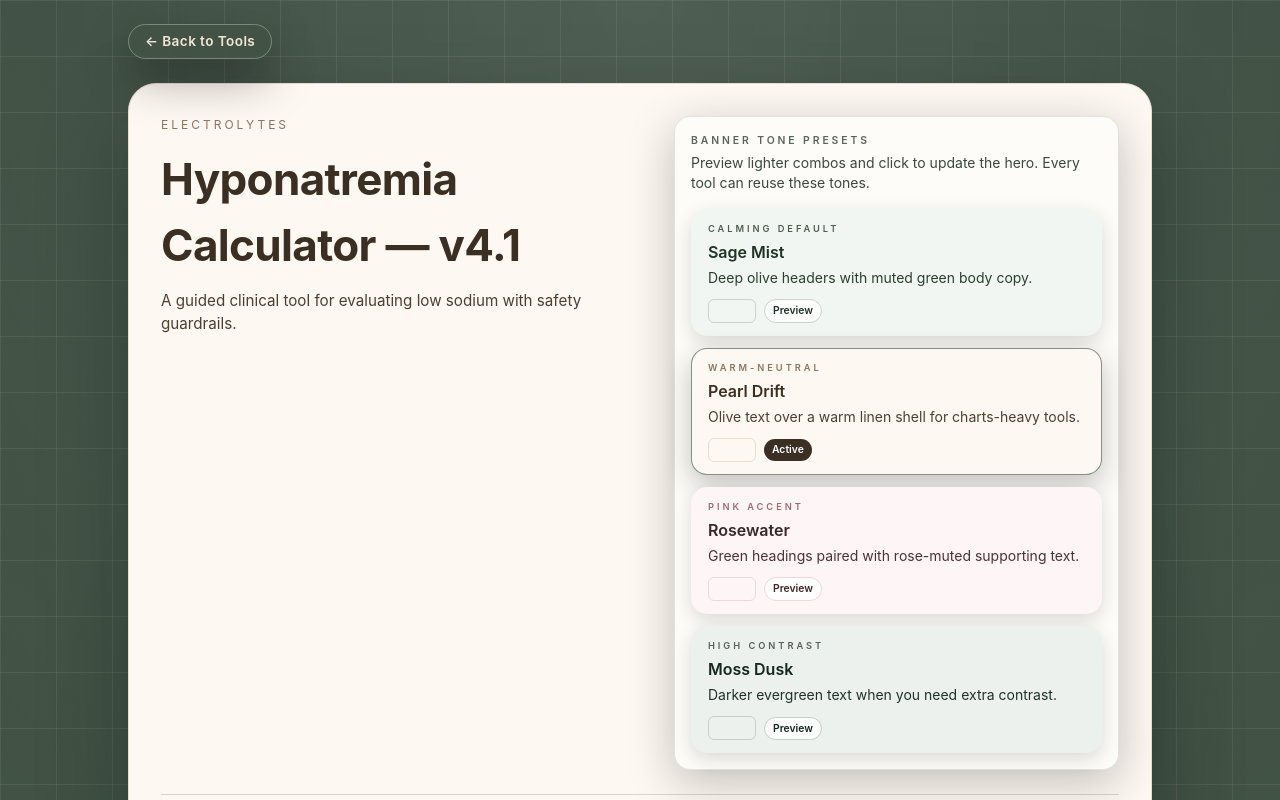
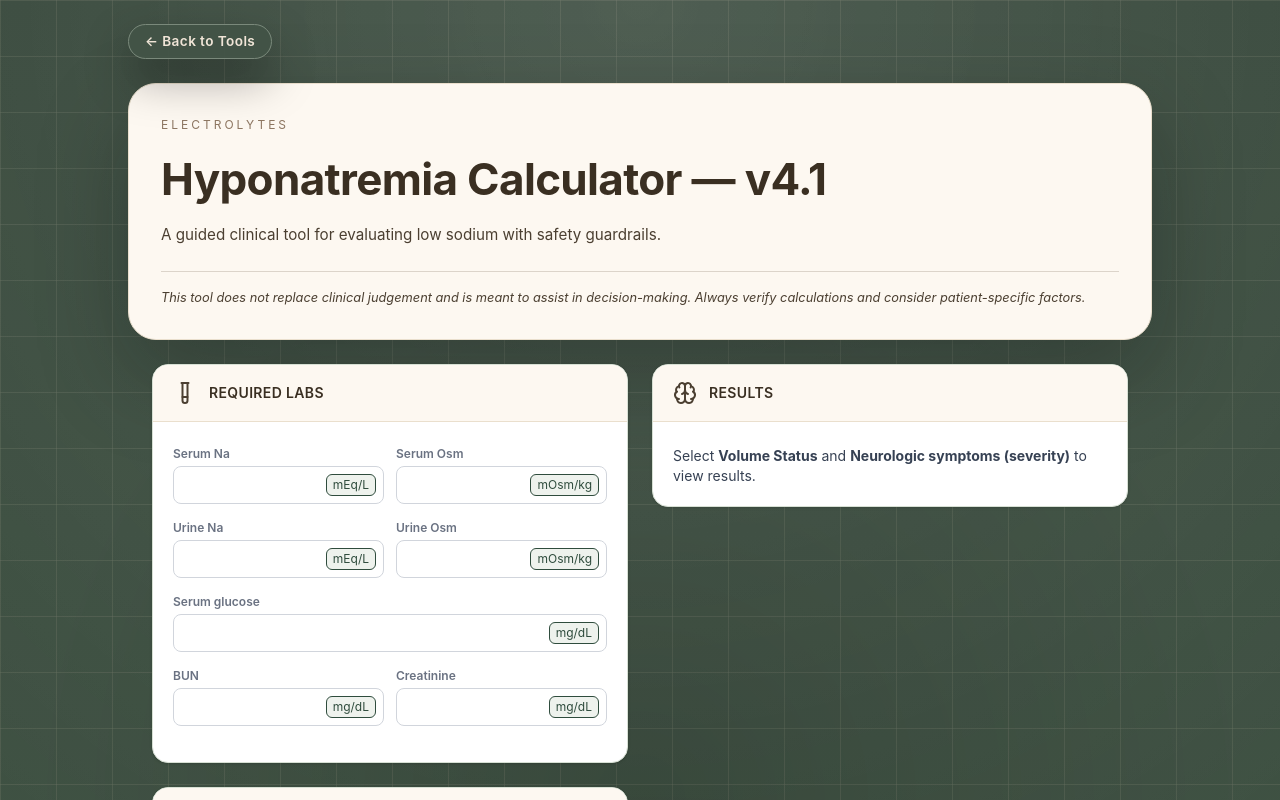
Before and after one commit to NotoMD-dev/notomed-site, a Next.js app: page /tools/hypona-calc in a window 1280 px wide. Shown: the top 800 px of the page. Built offline with nearby package versions, Linux system fonts and the light colour scheme.

Commit message:
Standardize tool pages on Pearl Drift

```diff
--- a/src/app/globals.css
+++ b/src/app/globals.css
@@ -45,20 +45,20 @@
   --pill-border: #7a897b;
   --pill-text: #f0e5d7;
 
-  --tool-hero-border: rgba(107, 134, 115, 0.35);
-  --tool-hero-surface: #fdfbf7;
-  --tool-hero-title: #1f362c;
-  --tool-hero-text: #2c4233;
-  --tool-hero-muted: #4a5b50;
-  --tool-hero-eyebrow: rgba(31, 54, 44, 0.65);
+  --tool-hero-border: var(--hero-tone-pear-border);
+  --tool-hero-surface: var(--hero-tone-pear-surface);
+  --tool-hero-title: var(--hero-tone-pear-title);
+  --tool-hero-text: var(--hero-tone-pear-body);
+  --tool-hero-muted: var(--hero-tone-pear-muted);
+  --tool-hero-eyebrow: var(--hero-tone-pear-muted);
   --tool-back-bg: rgba(67, 84, 71, 0.95);
   --tool-back-border: #7a897b;
   --tool-back-text: #f0e5d7;
-  --tool-panel-header-bg: #243428;
-  --tool-panel-header-hover: #2e4534;
-  --tool-panel-header-border: rgba(138, 162, 145, 0.55);
-  --tool-panel-header-text: #f9f6ef;
-  --tool-panel-header-subtext: rgba(233, 241, 232, 0.85);
+  --tool-panel-header-bg: var(--hero-tone-pear-surface);
+  --tool-panel-header-hover: #f7f1e7;
+  --tool-panel-header-border: var(--hero-tone-pear-border);
+  --tool-panel-header-text: var(--hero-tone-pear-title);
+  --tool-panel-header-subtext: var(--hero-tone-pear-body);
 
   --hero-tone-sage-surface: #f1f6f2;
   --hero-tone-sage-border: #c9d5c8;
@@ -125,20 +125,20 @@
   --pill-border: #b7a88f;
   --pill-text: #2f271d;
 
-  --tool-hero-border: rgba(63, 107, 83, 0.35);
-  --tool-hero-surface: #ffffff;
-  --tool-hero-title: #143223;
-  --tool-hero-text: #2d4133;
-  --tool-hero-muted: #4a4035;
-  --tool-hero-eyebrow: rgba(32, 46, 38, 0.65);
+  --tool-hero-border: var(--hero-tone-pear-border);
+  --tool-hero-surface: var(--hero-tone-pear-surface);
+  --tool-hero-title: var(--hero-tone-pear-title);
+  --tool-hero-text: var(--hero-tone-pear-body);
+  --tool-hero-muted: var(--hero-tone-pear-muted);
+  --tool-hero-eyebrow: var(--hero-tone-pear-muted);
   --tool-back-bg: rgba(83, 101, 88, 0.15);
   --tool-back-border: #748a78;
   --tool-back-text: #2f271d;
-  --tool-panel-header-bg: #aec2b0;
-  --tool-panel-header-hover: #9ab39e;
-  --tool-panel-header-border: rgba(63, 107, 83, 0.45);
-  --tool-panel-header-text: #1f241e;
-  --tool-panel-header-subtext: rgba(32, 34, 30, 0.75);
+  --tool-panel-header-bg: var(--hero-tone-pear-surface);
+  --tool-panel-header-hover: #f7f1e7;
+  --tool-panel-header-border: var(--hero-tone-pear-border);
+  --tool-panel-header-text: var(--hero-tone-pear-title);
+  --tool-panel-header-subtext: var(--hero-tone-pear-body);
 
   --hero-tone-sage-surface: #f1f6f2;
   --hero-tone-sage-border: #c9d5c8;
@@ -316,81 +316,13 @@ body {
   --tool-hero-title-current: var(--tool-hero-title);
   --tool-hero-text-current: var(--tool-hero-text);
   --tool-hero-eyebrow-current: var(--tool-hero-eyebrow);
-  --tool-hero-divider-current: rgba(31, 54, 44, 0.12);
+  --tool-hero-divider-current: rgba(84, 65, 45, 0.2);
 
   border-radius: 28px;
   border: 1px solid var(--tool-hero-border-current);
   background: var(--tool-hero-surface-current);
   padding: 2rem;
   box-shadow: 0 35px 90px rgba(8, 12, 10, 0.28);
-}
-
-.tool-hero[data-tone="sage"] {
-  --tool-hero-border-current: var(--hero-tone-sage-border);
-  --tool-hero-surface-current: var(--hero-tone-sage-surface);
-  --tool-hero-title-current: var(--hero-tone-sage-title);
-  --tool-hero-text-current: var(--hero-tone-sage-body);
-  --tool-hero-eyebrow-current: var(--hero-tone-sage-muted);
-  --tool-hero-divider-current: rgba(47, 71, 57, 0.2);
-}
-
-.tool-hero[data-tone="pear"] {
-  --tool-hero-border-current: var(--hero-tone-pear-border);
-  --tool-hero-surface-current: var(--hero-tone-pear-surface);
-  --tool-hero-title-current: var(--hero-tone-pear-title);
-  --tool-hero-text-current: var(--hero-tone-pear-body);
-  --tool-hero-eyebrow-current: var(--hero-tone-pear-muted);
-  --tool-hero-divider-current: rgba(84, 65, 45, 0.2);
-}
-
-.tool-hero[data-tone="rose"] {
-  --tool-hero-border-current: var(--hero-tone-rose-border);
-  --tool-hero-surface-current: var(--hero-tone-rose-surface);
-  --tool-hero-title-current: var(--hero-tone-rose-title);
-  --tool-hero-text-current: var(--hero-tone-rose-body);
-  --tool-hero-eyebrow-current: var(--hero-tone-rose-muted);
-  --tool-hero-divider-current: rgba(95, 52, 61, 0.25);
-}
-
-.tool-hero[data-tone="dusk"] {
-  --tool-hero-border-current: var(--hero-tone-dusk-border);
-  --tool-hero-surface-current: var(--hero-tone-dusk-surface);
-  --tool-hero-title-current: var(--hero-tone-dusk-title);
-  --tool-hero-text-current: var(--hero-tone-dusk-body);
-  --tool-hero-eyebrow-current: var(--hero-tone-dusk-muted);
-  --tool-hero-divider-current: rgba(28, 45, 37, 0.25);
-}
-
-.tool-shell[data-panel-tone="sage"] {
-  --tool-panel-header-bg: var(--hero-tone-sage-surface);
-  --tool-panel-header-hover: #e7efe8;
-  --tool-panel-header-border: var(--hero-tone-sage-border);
-  --tool-panel-header-text: var(--hero-tone-sage-title);
-  --tool-panel-header-subtext: var(--hero-tone-sage-body);
-}
-
-.tool-shell[data-panel-tone="pear"] {
-  --tool-panel-header-bg: var(--hero-tone-pear-surface);
-  --tool-panel-header-hover: #f7f1e7;
-  --tool-panel-header-border: var(--hero-tone-pear-border);
-  --tool-panel-header-text: var(--hero-tone-pear-title);
-  --tool-panel-header-subtext: var(--hero-tone-pear-body);
-}
-
-.tool-shell[data-panel-tone="rose"] {
-  --tool-panel-header-bg: var(--hero-tone-rose-surface);
-  --tool-panel-header-hover: #f7ecef;
-  --tool-panel-header-border: var(--hero-tone-rose-border);
-  --tool-panel-header-text: var(--hero-tone-rose-title);
-  --tool-panel-header-subtext: var(--hero-tone-rose-body);
-}
-
-.tool-shell[data-panel-tone="dusk"] {
-  --tool-panel-header-bg: var(--hero-tone-dusk-surface);
-  --tool-panel-header-hover: #dde6e0;
-  --tool-panel-header-border: var(--hero-tone-dusk-border);
-  --tool-panel-header-text: var(--hero-tone-dusk-title);
-  --tool-panel-header-subtext: var(--hero-tone-dusk-body);
 }
 
 .tool-hero-title {
--- a/src/app/tools/hypona-calc/client-page.tsx
+++ b/src/app/tools/hypona-calc/client-page.tsx
@@ -1,10 +1,9 @@
 "use client";
 
 import React, { useMemo, useState } from "react";
-import ToolPageShell, { ToolHeroTone } from "@/components/ToolPageShell";
+import ToolPageShell from "@/components/ToolPageShell";
 import AiPlanPanel from "@/components/AiPlanPanel";
 import type { StructuredData } from "@/lib/getAIPlan";
-import { HeroToneSelector } from "@/components/HeroToneSelector";
 import {
   TestTube,
   Droplets,
@@ -993,8 +992,6 @@ function HyponatremiaAppContent() {
    ========================= */
 
 export default function HyponatremiaPage() {
-  const [heroTone, setHeroTone] = useState<ToolHeroTone>("pear");
-
   return (
     <ToolPageShell
       title="Hyponatremia Calculator — v4.1"
@@ -1010,9 +1007,6 @@ export default function HyponatremiaPage() {
       }
       maxWidthClass="max-w-5xl"
       bodyClassName="mx-auto max-w-5xl"
-      heroTone={heroTone}
-      panelTone={heroTone}
-      heroAside={<HeroToneSelector value={heroTone} onChange={setHeroTone} />}
     >
       <HyponatremiaAppContent />
     </ToolPageShell>
--- a/src/app/tools/opioid-calc/client-page.tsx
+++ b/src/app/tools/opioid-calc/client-page.tsx
@@ -2,7 +2,7 @@
 "use client";
 
 import React, { useState } from "react";
-import ToolPageShell, { ToolHeroTone } from "@/components/ToolPageShell";
+import ToolPageShell from "@/components/ToolPageShell";
 import { RegimenProvider, useRegimenContext } from "@/context/RegimenContext";
 import { HomeRegimenInput } from "@/components/HomeRegimenInput";
 import { PRNSuggestionTable } from "@/components/PRNSuggestionTable";
@@ -11,7 +11,6 @@ import { QuickConvert } from "@/components/QuickConvert";
 import { Switch } from "@/components/ui/Switch";
 import { AccordionStep } from "@/components/AccordionStep";
 import { ChevronRight } from "lucide-react";
-import { HeroToneSelector } from "@/components/HeroToneSelector";
 
 // =========================================================
 // Opioid Regimen Builder - v5.0.0 (UX Rework)
@@ -119,8 +118,6 @@ function AppContent() {
 }
 
 export default function OpioidConversionPage() {
-  const [heroTone, setHeroTone] = useState<ToolHeroTone>("pear");
-
   return (
     <RegimenProvider>
       <ToolPageShell
@@ -136,9 +133,6 @@ export default function OpioidConversionPage() {
           </p>
         }
         bodyClassName="space-y-6"
-        heroTone={heroTone}
-        panelTone={heroTone}
-        heroAside={<HeroToneSelector value={heroTone} onChange={setHeroTone} />}
       >
         <AppContent />
       </ToolPageShell>
--- a/src/app/tools/preop-note/client-page.tsx
+++ b/src/app/tools/preop-note/client-page.tsx
@@ -2,8 +2,8 @@
 "use client";
 
 import React, { useEffect, useMemo, useState, useCallback } from "react";
-import Link from "next/link";
 import AiPlanPanel from "@/components/AiPlanPanel";
+import ToolPageShell from "@/components/ToolPageShell";
 import type {
   Antiplatelet,
   Anticoagulant,
@@ -314,11 +314,11 @@ function composeNote(inputs: InputState) {
 // Keep these shared tokens aligned with the other calculators so the palette stays
 // consistent even if this file is re-merged later.
 const primaryButtonClass =
-  "rounded-xl bg-[#3f6b53] text-white px-4 py-2 text-sm font-semibold shadow-md transition hover:bg-[#4f7f64] focus:outline-none focus:ring-2 focus:ring-[#c7d8c7]/80 focus:ring-offset-1";
+  "rounded-xl bg-[#3f6b53] text-white px-4 py-2 text-sm font-semibold shadow-md transition hover:bg-[#4f7f64] focus:outline-none focus:ring-2 focus:ring-[#eadfcd] focus:ring-offset-1";
 const secondaryButtonClass =
-  "rounded-xl border border-gray-300 bg-white px-4 py-2 text-sm font-medium text-gray-800 shadow-sm transition hover:bg-gray-50 focus:outline-none focus:ring-2 focus:ring-gray-200 focus:ring-offset-1";
+  "rounded-xl border border-[color:var(--hero-tone-pear-border)] bg-white px-4 py-2 text-sm font-semibold text-[color:var(--hero-tone-pear-title)] shadow-sm transition hover:bg-[color:var(--hero-tone-pear-surface)] focus:outline-none focus:ring-2 focus:ring-[#eadfcd] focus:ring-offset-1";
 const fieldInputClass =
-  "w-full rounded-xl border border-gray-300 bg-white px-3 py-2 text-sm text-gray-900 transition focus:outline-none focus:ring-2 focus:ring-gray-200 focus:border-gray-400";
+  "w-full rounded-xl border border-[color:var(--hero-tone-pear-border)] bg-white px-3 py-2 text-sm text-[color:var(--hero-tone-pear-title)] transition focus:outline-none focus:ring-2 focus:ring-[#eadfcd] focus:border-[color:var(--hero-tone-pear-border)]";
 
 function StepHeader({
   step,
@@ -334,15 +334,15 @@ function StepHeader({
   return (
     <div className="mb-4">
       <div className="mb-3 flex flex-col gap-2 sm:flex-row sm:items-center sm:justify-between">
-        <div className="text-[11px] font-semibold uppercase tracking-wide text-[#5d7d6a]">
+        <div className="text-[11px] font-semibold uppercase tracking-wide text-[color:var(--hero-tone-pear-muted)]">
           Step {step} of {total}
         </div>
-        <div className="inline-flex items-center rounded-full border border-[#d7e0d4]/70 bg-[#eef2ed]/70 text-[10px] font-semibold text-[#3f6b53] px-3 py-1 shadow-sm">
+        <div className="inline-flex items-center rounded-full border border-[color:var(--hero-tone-pear-border)] bg-[color:var(--hero-tone-pear-surface)] text-[10px] font-semibold text-[color:var(--hero-tone-pear-title)] px-3 py-1 shadow-sm">
           Pre-Op QuickNote
         </div>
       </div>
-      <h2 className="text-xl font-semibold text-gray-900 tracking-tight">{title}</h2>
-      {hint && <p className="mt-1 text-xs text-gray-600">{hint}</p>}
+      <h2 className="text-xl font-semibold text-[color:var(--hero-tone-pear-title)] tracking-tight">{title}</h2>
+      {hint && <p className="mt-1 text-xs text-[color:var(--hero-tone-pear-body)]">{hint}</p>}
     </div>
   );
 }
@@ -359,14 +359,12 @@ function Chip({
   disabled?: boolean;
 }) {
   const base = "px-3 py-2 rounded-xl border text-sm font-semibold transition focus:outline-none";
-  const focus = disabled
-    ? ""
-    : "focus:ring-2 focus:ring-gray-200 focus:ring-offset-1";
+  const focus = disabled ? "" : "focus:ring-2 focus:ring-[#eadfcd] focus:ring-offset-1";
   const palette = disabled
-    ? "bg-gray-100 text-gray-400 border-gray-200 cursor-not-allowed shadow-none"
+    ? "bg-[#f2ece2] text-[#b4a594] border-[#e4d6c2] cursor-not-allowed shadow-none"
     : active
-    ? "bg-gray-900 text-white border-gray-900 shadow-md hover:bg-gray-800"
-    : "bg-white text-gray-800 border-gray-300 hover:bg-gray-50 hover:border-gray-400 shadow-sm";
+    ? "bg-[#2f4c3d] text-white border-[#2f4c3d] shadow-md hover:bg-[#253c30]"
+    : "bg-white text-[color:var(--hero-tone-pear-title)] border-[color:var(--hero-tone-pear-border)] hover:bg-[color:var(--hero-tone-pear-surface)] hover:border-[color:var(--hero-tone-pear-border)] shadow-sm";
   return (
     <button
       type="button"
@@ -381,7 +379,7 @@ function Chip({
 
 function Box({ children }: { children: React.ReactNode }) {
   return (
-    <div className="rounded-2xl border border-[#d7e0d4]/70 bg-white shadow-[0_18px_45px_-32px_rgba(79,70,229,0.25)] p-4 sm:p-6">
+    <div className="rounded-2xl border border-[color:var(--hero-tone-pear-border)] bg-[color:var(--hero-tone-pear-surface)] shadow-[0_25px_65px_-35px_rgba(58,47,34,0.55)] p-4 sm:p-6">
       {children}
     </div>
   );
@@ -398,7 +396,7 @@ function BinaryChipGroup({
 }) {
   return (
     <div className="mb-2 flex flex-col gap-3 sm:flex-row sm:items-center sm:gap-2">
-      <div className="text-sm font-medium text-gray-800 sm:w-48 sm:shrink-0">{label}</div>
+      <div className="text-sm font-medium text-[color:var(--hero-tone-pear-title)] sm:w-48 sm:shrink-0">{label}</div>
       <div className="flex flex-wrap gap-2">
         <Chip active={value} onClick={() => onChange(true)}>
           Taking
@@ -1123,14 +1121,14 @@ export default function PreOpQuickNoteDemo() {
       />
 
       {/* Big decision banner */}
-      <div className="rounded-2xl border border-[#d7e0d4]/70 bg-gradient-to-r from-[#4f6b5b]/90 via-[#6c8877]/90 to-[#4f6b5b]/90 text-white px-5 py-4 mb-5 shadow-xl">
-        <div className="text-[11px] font-semibold uppercase tracking-wide text-[#eef2ed]/90">
+      <div className="rounded-2xl border border-[color:var(--hero-tone-pear-border)] bg-[color:var(--hero-tone-pear-surface)] px-5 py-4 mb-5 shadow-[0_25px_65px_-35px_rgba(58,47,34,0.55)]">
+        <div className="text-[11px] font-semibold uppercase tracking-wide text-[color:var(--hero-tone-pear-muted)]">
           Cardiac clearance decision
         </div>
-        <div className="text-xl font-semibold tracking-tight mt-1">
+        <div className="text-xl font-semibold tracking-tight mt-1 text-[color:var(--hero-tone-pear-title)]">
           {decision.decision}
         </div>
-        <div className="text-xs mt-1 text-[#eef2ed]/80">
+        <div className="text-xs mt-1 text-[color:var(--hero-tone-pear-body)]">
           RCRI {rcriScore} ({rcriRiskTable(rcriScore)})
           {typeof state.extras.vocalPennPct === "number" && (
             <> · VOCAL-Penn {state.extras.vocalPennPct.toFixed(1)}%</>
@@ -1168,10 +1166,10 @@ export default function PreOpQuickNoteDemo() {
         </div>
       </div>
 
-      <p className="mt-3 text-[11px] text-gray-500">
+      <p className="mt-3 text-[11px] text-[color:var(--hero-tone-pear-body)]">
         Tip: you can fill as much or as little as you want in earlier steps; the AI plan will still generate based on what&apos;s provided.
       </p>
-      <p className="mt-2 text-[10px] text-gray-400">
+      <p className="mt-2 text-[10px] text-[color:var(--hero-tone-pear-muted)]">
         References: 2024 AHA/ACC perioperative guideline; Modha and Whinney 2022
         (Ann Intern Med); Perioperative Medication Management reference; JAMA
         Review 2022 (PMID 36343344).
@@ -1183,16 +1181,16 @@ export default function PreOpQuickNoteDemo() {
   // Sticky summary dock
   const SummaryDock = (
     <div className="fixed left-0 right-0 bottom-0 z-30 pb-4">
-      <div className="mx-auto max-w-6xl px-4 sm:px-6 lg:px-8">
-        <div className="rounded-2xl border border-[#d7e0d4]/70 bg-[#eef2ed]/70 shadow-lg backdrop-blur-sm px-4 py-3 flex flex-col sm:flex-row sm:items-center sm:justify-between gap-2">
-          <div className="text-xs text-gray-800 text-pretty">
-            <span className="mr-2 font-semibold text-[#3f6b53]">RCRI {rcriScore}</span>
-            <span className="mr-2 text-gray-700">({rcriRiskTable(rcriScore)})</span>
-            <span className="text-gray-700">Decision: {decision.decision}</span>
+      <div className="mx-auto max-w-5xl px-4 sm:px-6 lg:px-8">
+        <div className="rounded-2xl border border-[color:var(--hero-tone-pear-border)] bg-[color:var(--hero-tone-pear-surface)]/90 shadow-[0_18px_40px_rgba(20,34,26,0.35)] backdrop-blur-sm px-4 py-3 flex flex-col sm:flex-row sm:items-center sm:justify-between gap-2">
+          <div className="text-xs text-[color:var(--hero-tone-pear-title)] text-pretty">
+            <span className="mr-2 font-semibold">RCRI {rcriScore}</span>
+            <span className="mr-2 text-[color:var(--hero-tone-pear-body)]">({rcriRiskTable(rcriScore)})</span>
+            <span className="text-[color:var(--hero-tone-pear-body)]">Decision: {decision.decision}</span>
           </div>
           <button
             onClick={() => setCurrent(TOTAL_STEPS)}
-            className="text-xs font-medium text-[#3f6b53] hover:text-[#355a45]"
+            className="text-xs font-semibold text-[color:var(--hero-tone-pear-title)] hover:text-[#2f4c3d]"
           >
             Jump to note
           </button>
@@ -1202,29 +1200,21 @@ export default function PreOpQuickNoteDemo() {
   );
 
   return (
-    <div className="min-h-screen bg-gray-50 font-sans text-gray-800">
-      <div className="mx-auto max-w-6xl px-4 pt-6 sm:px-6 lg:px-8">
-        <Link
-          href="/tools"
-          className="inline-flex items-center gap-2 rounded-xl border border-[#c7d2c5] bg-white px-4 py-2 text-sm font-semibold tracking-tight text-[#2f4c3d] shadow-sm transition hover:border-[#9eb39f] hover:bg-[#eef2ed]"
-        >
-          ← Back to Tools
-        </Link>
-      </div>
-
-      <header className="max-w-5xl mx-auto px-4 mb-10 sm:px-6 lg:px-8">
-        <h1 className="text-3xl font-extrabold text-gray-900 tracking-tight">
-          Pre-Op QuickNote &amp; Risk Stratifier
-        </h1>
-        <p className="mt-2 text-base text-gray-600">
-          A guided workflow for perioperative risk assessment with copy-ready documentation.
-        </p>
-        <p className="text-xs text-gray-800 italic mt-2">
-          This tool is a clinical aid and does not replace clinical judgement. Verify all recommendations with patient-specific factors.
-        </p>
-      </header>
-
-      <main className="max-w-5xl mx-auto px-4 pb-32 sm:px-6 lg:px-8">
+    <>
+      <ToolPageShell
+        title="Pre-Op QuickNote & Risk Stratifier"
+        eyebrow="Perioperative AI"
+        description={
+          <p>A guided workflow for perioperative risk assessment with copy-ready documentation.</p>
+        }
+        footnote={
+          <p>
+            This tool is a clinical aid and does not replace clinical judgement. Verify all recommendations with patient-specific factors.
+          </p>
+        }
+        maxWidthClass="max-w-5xl"
+        bodyClassName="space-y-6"
+      >
         <div className="space-y-6">
           {current === 1 && Step1}
           {current === 2 && Step2}
@@ -1234,9 +1224,9 @@ export default function PreOpQuickNoteDemo() {
           {current === 6 && Step6}
           {current === 7 && Step7}
         </div>
-      </main>
+      </ToolPageShell>
 
       {current >= 3 && SummaryDock}
-    </div>
+    </>
   );
 }
--- a/src/components/HeroToneSelector.tsx
+++ /dev/null
@@ -1,117 +0,0 @@
-"use client";
-
-import type { ToolHeroTone } from "./ToolPageShell";
-
-const HERO_TONE_OPTIONS: ReadonlyArray<{
-  id: ToolHeroTone;
-  label: string;
-  body: string;
-  eyebrow: string;
-}> = [
-  {
-    id: "sage",
-    label: "Sage Mist",
-    body: "Deep olive headers with muted green body copy.",
-    eyebrow: "calming default",
-  },
-  {
-    id: "pear",
-    label: "Pearl Drift",
-    body: "Olive text over a warm linen shell for charts-heavy tools.",
-    eyebrow: "warm-neutral",
-  },
-  {
-    id: "rose",
-    label: "Rosewater",
-    body: "Green headings paired with rose-muted supporting text.",
-    eyebrow: "pink accent",
-  },
-  {
-    id: "dusk",
-    label: "Moss Dusk",
-    body: "Darker evergreen text when you need extra contrast.",
-    eyebrow: "high contrast",
-  },
-];
-
-interface HeroToneSelectorProps {
-  value: ToolHeroTone;
-  onChange: (tone: ToolHeroTone) => void;
-}
-
-export function HeroToneSelector({ value, onChange }: HeroToneSelectorProps) {
-  return (
-    <aside className="rounded-2xl border border-[rgba(58,80,64,0.15)] bg-white/60 p-4 shadow-[0_12px_45px_rgba(15,22,18,0.25)]">
-      <p className="text-[0.65rem] font-semibold uppercase tracking-[0.28em] text-[#5a665c]">
-        Banner tone presets
-      </p>
-      <p className="mt-1 text-sm text-[#3a483d]">
-        Preview lighter combos and click to update the hero. Every tool can reuse these tones.
-      </p>
-
-      <div className="mt-4 grid gap-3">
-        {HERO_TONE_OPTIONS.map((tone) => {
-          const active = tone.id === value;
-          return (
-            <button
-              type="button"
-              key={tone.id}
-              onClick={() => onChange(tone.id)}
-              className={`group w-full rounded-2xl border px-4 py-3 text-left transition-all focus-visible:outline focus-visible:outline-2 focus-visible:outline-offset-2 ${
-                active
-                  ? "border-[rgba(49,77,60,0.6)] shadow-[0_10px_28px_rgba(18,24,20,0.25)]"
-                  : "border-transparent shadow-[0_6px_18px_rgba(18,24,20,0.15)] hover:border-[rgba(49,77,60,0.35)]"
-              }`}
-              style={{
-                background: `var(--hero-tone-${tone.id}-surface)`,
-              }}
-            >
-              <p
-                className="text-[0.58rem] font-semibold uppercase tracking-[0.32em]"
-                style={{ color: `var(--hero-tone-${tone.id}-muted)` }}
-              >
-                {tone.eyebrow}
-              </p>
-              <p
-                className="mt-1 text-base font-semibold"
-                style={{ color: `var(--hero-tone-${tone.id}-title)` }}
-              >
-                {tone.label}
-              </p>
-              <p
-                className="mt-1 text-sm leading-snug"
-                style={{ color: `var(--hero-tone-${tone.id}-body)` }}
-              >
-                {tone.body}
-              </p>
-
-              <div className="mt-3 flex items-center gap-2 text-xs">
-                <div
-                  className="h-6 w-12 rounded-md border"
-                  style={{
-                    background: `var(--hero-tone-${tone.id}-surface)`,
-                    borderColor: `var(--hero-tone-${tone.id}-border)`,
-                  }}
-                />
-                <span
-                  className="rounded-full px-2 py-1 text-[0.65rem] font-semibold"
-                  style={{
-                    background: active
-                      ? `var(--hero-tone-${tone.id}-title)`
-                      : `rgba(255,255,255,0.8)`,
-                    color: active ? "#fefefe" : `var(--hero-tone-${tone.id}-title)`,
-                    border: active ? "none" : `1px solid var(--hero-tone-${tone.id}-border)`,
-                  }}
-                >
-                  {active ? "Active" : "Preview"}
-                </span>
-              </div>
-            </button>
-          );
-        })}
-      </div>
-    </aside>
-  );
-}
-
-export default HeroToneSelector;
--- a/src/components/ToolPageShell.tsx
+++ b/src/components/ToolPageShell.tsx
@@ -1,7 +1,5 @@
 import Link from "next/link";
 import type { ReactNode } from "react";
-
-export type ToolHeroTone = "sage" | "pear" | "rose" | "dusk";
 
 interface ToolPageShellProps {
   title: string;
@@ -14,8 +12,6 @@ interface ToolPageShellProps {
   backLabel?: string;
   maxWidthClass?: string;
   bodyClassName?: string;
-  heroTone?: ToolHeroTone;
-  panelTone?: ToolHeroTone;
 }
 
 export function ToolPageShell({
@@ -29,14 +25,9 @@ export function ToolPageShell({
   backLabel = "Back to Tools",
   maxWidthClass = "max-w-6xl",
   bodyClassName = "",
-  heroTone = "pear",
-  panelTone = heroTone,
 }: ToolPageShellProps) {
   return (
-    <div
-      className="tool-shell theme-shell theme-grid theme-lacquer"
-      data-panel-tone={panelTone}
-    >
+    <div className="tool-shell theme-shell theme-grid theme-lacquer">
       <div className={`relative z-10 px-4 pb-16 pt-6 sm:px-6 lg:px-10`}>
         <div className={`mx-auto w-full ${maxWidthClass} space-y-6`}>
           <div>
@@ -45,7 +36,7 @@ export function ToolPageShell({
             </Link>
           </div>
 
-          <section className="tool-hero" data-tone={heroTone}>
+          <section className="tool-hero">
             <div className="flex flex-col gap-6 md:flex-row md:items-start md:justify-between">
               <div className="space-y-3">
                 {eyebrow ? <p className="tool-hero-eyebrow">{eyebrow}</p> : null}
```
Also changed, not shown: src/components/AiPlanPanel.tsx (+11 -9 lines).
